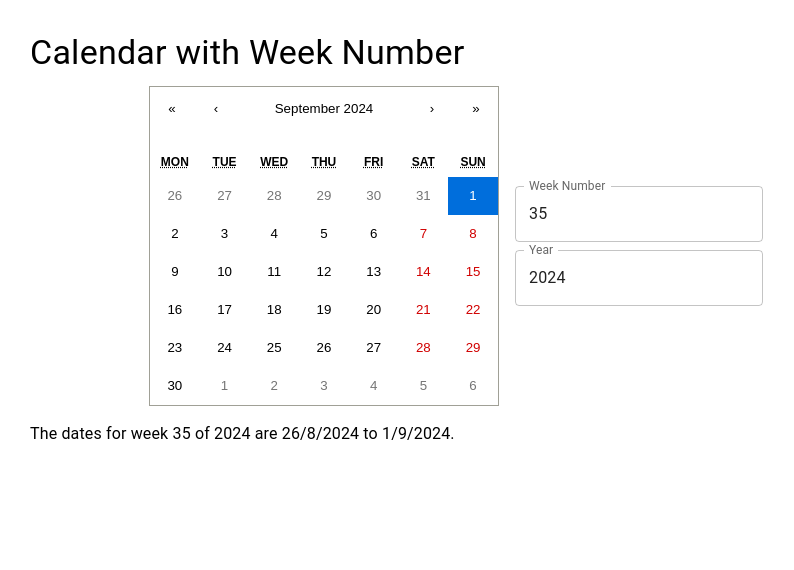
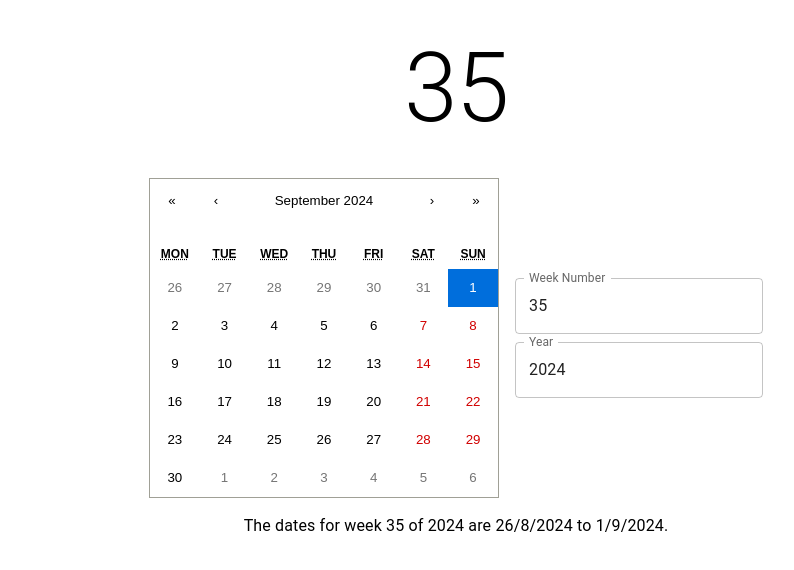
Before and after one commit to matt1as/calendarweekday, a React (Create React App) app: page / in a window 1280 px wide. Shown: the top 570 px of the page, without its empty margins (184-978 px from the left). Built offline with nearby package versions, Linux system fonts and the light colour scheme.

Commit message:
Update calendar when changing year

```diff
--- a/src/App.js
+++ b/src/App.js
@@ -13,7 +13,7 @@ function App() {
 
   useEffect(() => {
     updateDates(weekNumber, year);
-  }, []);
+  }, [weekNumber, year]);
 
   const onChange = (newDate) => {
     setDate(newDate);
@@ -57,13 +57,13 @@ function App() {
     updateDates(weekNumber, newYear);
     setDate(new Date(newYear, 0, (weekNumber - 1) * 7 + 1));
   };
-
   return (
     <Container maxWidth="md">
-      <Box my={4}>
-        <Typography variant="h4" component="h1" gutterBottom>
-          Calendar with Week Number
+      <Box my={4} textAlign="center">
+        <Typography variant="h1" component="h1" gutterBottom>
+          {weekNumber}
         </Typography>
+        {/* Rest of your existing code */}
         <Box display="flex" flexDirection={{ xs: 'column', sm: 'row' }} alignItems="center" justifyContent="center">
           <Calendar onChange={onChange} value={date} />
           <Box ml={{ sm: 2 }} mt={{ xs: 2, sm: 0 }}>
```
